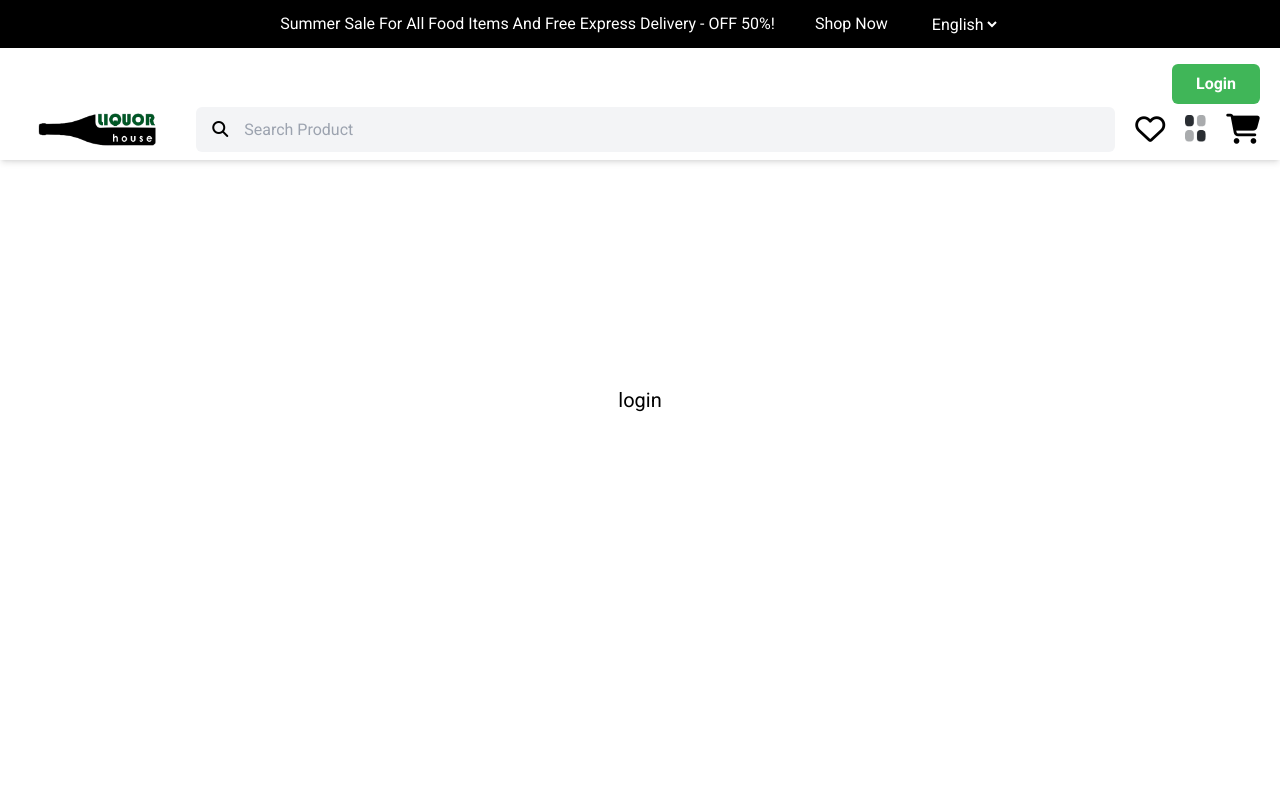
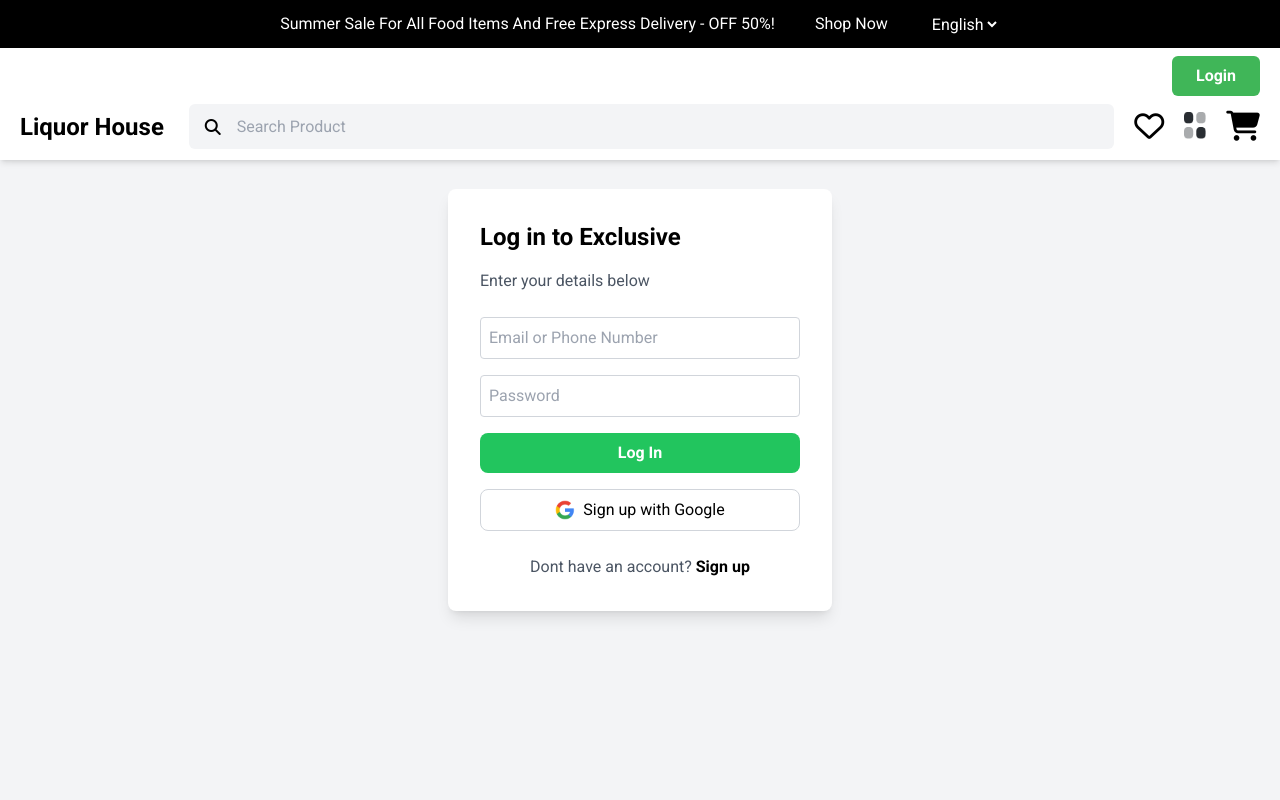
Before and after one commit to Dev-Jathu/MultiShop, a React (Create React App) app in the folder frontend/: page /login in a window 1280 px wide. Shown: the top 800 px of the page. Built offline with nearby package versions, Linux system fonts and the light colour scheme.

Commit message:
login signup design

```diff
--- a/frontend/src/components/layout/Header.jsx
+++ b/frontend/src/components/layout/Header.jsx
@@ -1,14 +1,13 @@
-import { Link } from 'react-router-dom';
-import { authContext } from '../../context/authContext.js';
-import { useState, useEffect, useContext } from 'react';
-import Logo from '../../assets/images/logo.png';
+import { Link } from "react-router-dom";
+import { authContext } from "../../context/authContext.js";
+import { useState, useEffect, useContext } from "react";
 
-import Categories from '../../assets/images/categories.png';
+import Categories from "../../assets/images/categories.png";
 
 function Header() {
   const [showLinks, setShowLinks] = useState(false);
   const { user, role, token } = useContext(authContext);
-  const { photo } = user || {};
+  const {  photo } = user || {};
 
   const toggleLinks = () => {
     setShowLinks(!showLinks);
@@ -25,118 +24,105 @@ function Header() {
       }
     };
 
-    window.addEventListener('scroll', handleScroll);
+    window.addEventListener("scroll", handleScroll);
 
     return () => {
-      window.removeEventListener('scroll', handleScroll);
+      window.removeEventListener("scroll", handleScroll);
     };
   }, [showLinks]);
 
   return (
     <div>
-      <div className='main '>
-        <div className='fixed z-50 navbar flex justify-center p-3 bg-black shadow-gray-50 text-white text-[18px] lg:px-60 px-[5px] w-full'>
-          <div className='flex justify-between lg:gap-10 md:gap-[20px] gap-8 lg:text-base md:text-[14px] text-[10px] items-center'>
-            <p className='text-center md:text-left'>
+      <div className="main ">
+        <div className="fixed z-50 navbar flex justify-center p-3 bg-black shadow-gray-50 text-white text-[18px] lg:px-60 px-[5px] w-full">
+          <div className="flex justify-between lg:gap-10 md:gap-[20px] gap-8 lg:text-base md:text-[14px] text-[10px] items-center">
+            <p className="text-center md:text-left">
               Summer Sale For All Food Items And Free Express Delivery - OFF
               50%!
             </p>
-            <Link to=''>Shop Now</Link>
-            <select className='bg-black text-white border-none'>
+            <Link to="">Shop Now</Link>
+            <select className="bg-black text-white border-none">
               <option>English</option>
               <option>Tamil</option>
             </select>
           </div>
         </div>
-        <div className='header fixed z-10 w-full h-40 bg-white shadow-md lg:px-5 md:px-5 px-3 pt-2 '>
-          <div className='location pt-14 flex lg:gap-2 md:gap-[45px] items-center justify-between'>
-            <div className='location-logo text-black flex gap-3 items-center hover:text-primary'></div>
+        <div className="header fixed z-10 w-full h-40 bg-white shadow-md lg:px-5 md:px-5 px-3">
+          <div className="location pt-14 flex lg:gap-2 md:gap-[45px] items-center justify-between">
+            <div className="location-logo text-black flex gap-3 items-center hover:text-primary"></div>
             <div>
               {token && user ? (
-                <div className='user text-black '>
+                <div className="user text-black ">
                   <Link
                     to={`${
-                      role === 'customer'
-                        ? '/my-account'
-                        : role === 'admin'
-                        ? '/admin'
-                        : '/home'
+                      role === "customer"
+                        ? "/my-account"
+                        : role === "admin"
+                        ? "/admin"
+                        : "/home"
                     }`}
-                    className='flex gap-4 items-center'
+                    className="flex gap-4 items-center"
                   >
                     <img
-                      src={photo || 'http://www.gravatar.com/avatar/?d=mp'}
-                      alt='profile'
-                      className='rounded-full w-12'
+                      src={photo || "http://www.gravatar.com/avatar/?d=mp"}
+                      alt="profile"
+                      className="rounded-full w-12"
                     />
                   </Link>
                 </div>
               ) : (
-                <Link to='/login'>
-                  <button className='bg-primary px-6 py-2 text-white font-semibold rounded-md'>
+                <Link to="/login">
+                  <button className="bg-primary px-6 py-2 text-white font-semibold rounded-md">
                     Login
                   </button>
                 </Link>
               )}
             </div>
           </div>
-          <div className='search flex items-center justify-between  md:gap-5 sm:gap-5 gap-6 '>
-            <Link to='/' className='w-[180px] h-[50px]'>
-              <img
-                src={Logo}
-                alt='logo'
-                className='w-full h-full object-cover '
-              />
+          <div className="search flex items-center justify-between pt-2 md:gap-5 sm:gap-5">
+            <Link to="/" className="w-[170px] text-2xl font-bold">
+              Liquor House
             </Link>
-            <div className='rounded-md px-4 bg-gray-100 label lg:w-[85%] md:w-[70%] border-none items-center flex justify-between'>
-              <i className='fa-solid fa-magnifying-glass'></i>
+            <div className="rounded-md px-4 bg-gray-100 label lg:w-[85%] md:w-[70%] border-none items-center flex justify-between">
+              <i className="fa-solid fa-magnifying-glass"></i>
               <input
-                type='search'
-                placeholder='Search Product'
-                className='px-4 bg-transparent focus:outline-none md:w-[100%] lg:w-[100%] h-[45px] items-center'
+                type="search"
+                placeholder="Search Product"
+                className="px-4 bg-transparent focus:outline-none md:w-[100%] lg:w-[100%] h-[45px] items-center"
               />
             </div>
-            <div className='dropdown lg:hidden md:hidden block text-[25px]'>
+            <div className="dropdown lg:hidden md:hidden block text-[25px]">
               <i
-                className='fa-solid fa-list cursor-pointer'
+                className="fa-solid fa-list cursor-pointer"
                 onClick={toggleLinks}
               ></i>
             </div>
 
-            <div className='shop lg:text-[30px] md:text-[25px] hidden lg:blog gap-12 md:gap-5 md:flex lg:flex'>
-              <Link to='/wishlist'>
-                <i className='fa-regular fa-heart cursor-pointer'></i>
+            <div className="shop lg:text-[30px] md:text-[25px] hidden lg:blog gap-12 md:gap-5 md:flex lg:flex">
+              <Link to="/wishlist">
+                <i className="fa-regular fa-heart cursor-pointer"></i>
               </Link>
-              <Link to='/category'>
+              <Link to="/category">
                 <img
                   src={Categories}
-                  className=' md:h-[30px] md:w-[40px] h-[58px] lg:h-[35px] lg:pt-2 md:pt-1'
-                  alt='categories'
+                  className=" md:h-[30px] md:w-[40px] h-[58px] lg:h-[35px] lg:pt-2 md:pt-1"
+                  alt="categories"
                 />
               </Link>
-              <Link to='/cart'>
-                <i className='fa-solid fa-cart-shopping cursor-pointer'></i>
+              <Link to="/cart">
+                <i className="fa-solid fa-cart-shopping cursor-pointer"></i>
               </Link>
             </div>
           </div>
           {showLinks && (
-            <div className='dropdown-links flex flex-col gap-3 mt-3 bg-black text-white p-4 rounded shadow-md absolute top-[93%] right-0 '>
-              <Link
-                to='/wishlist'
-                onClick={handleLinkClick}
-              >
+            <div className="dropdown-links flex flex-col gap-3 mt-3 bg-black text-white p-4 rounded shadow-md absolute top-[93%] right-0 ">
+              <Link to="/wishlist" onClick={handleLinkClick}>
                 Wishlist
               </Link>
-              <Link
-                to='/category'
-                onClick={handleLinkClick}
-              >
+              <Link to="/category" onClick={handleLinkClick}>
                 All Categories
               </Link>
-              <Link
-                to='/cart'
-                onClick={handleLinkClick}
-              >
+              <Link to="/cart" onClick={handleLinkClick}>
                 Cart
               </Link>
             </div>
--- a/frontend/src/pages/login.jsx
+++ b/frontend/src/pages/login.jsx
@@ -1,165 +1,191 @@
-// import { useState, useContext } from "react";
-// import { Link, useNavigate } from "react-router-dom";
-// import { authContext } from "../context/authContext.js";
-// import { BASE_URL } from "../config";
-// import { toast } from "react-toastify";
+import { useState, useContext } from 'react';
+import { Link, useNavigate } from 'react-router-dom';
+import { authContext } from '../context/authContext.js';
+import { BASE_URL } from '../config';
+import { toast } from 'react-toastify';
+import Google from '../assets/images/Google.png';
 
-// const LoginForm = () => {
-//   const [email, setEmail] = useState("");
-//   const [password, setPassword] = useState("");
-//   const [errors, setErrors] = useState({});
-//   const [loading, setLoading] = useState(false);
-//   const { dispatch } = useContext(authContext);
-//   const navigate = useNavigate();
+const LoginForm = () => {
+  const [email, setEmail] = useState('');
+  const [password, setPassword] = useState('');
+  const [errors, setErrors] = useState({});
+  const [loading, setLoading] = useState(false);
+  const { dispatch } = useContext(authContext);
+  const Navigate = useNavigate();
 
-//   const validateEmail = (email) => /^[^\s@]+@[^\s@]+\.[^\s@]+$/.test(email);
+  const validateEmail = (email) => /^[^\s@]+@[^\s@]+\.[^\s@]+$/.test(email);
 
-//   const validateForm = () => {
-//     const errors = {};
+  const validateForm = () => {
+    const errors = {};
 
-//     if (!validateEmail(email)) {
-//       errors.email = "Please enter a valid email address.";
-//       toast.error("Please enter a valid email address.");
-//     }
+    if (!validateEmail(email)) {
+      errors.email = 'Please enter a valid email address.';
+      toast.error('Please enter a valid email address.');
+    }
 
-//     if (password.length < 6) {
-//       errors.password = "Password must be at least 6 characters.";
-//       toast.error("Password must be at least 6 characters.");
-//     }
+    if (password.length < 6) {
+      errors.password = 'Password must be at least 6 characters.';
+      toast.error('Password must be at least 6 characters.');
+    }
 
-//     setErrors(errors);
-//     return Object.keys(errors).length === 0;
-//   };
+    setErrors(errors);
+    return Object.keys(errors).length === 0;
+  };
 
-//   const handleSubmit = async (e) => {
-//     e.preventDefault();
-//     if (validateForm()) {
-//       setLoading(true);
-//       try {
-//         const res = await fetch(`${BASE_URL}/users/login`, {
-//           method: "POST",
-//           headers: {
-//             "Content-Type": "application/json",
-//           },
-//           body: JSON.stringify({ email, password }),
-//         });
+  const handleSubmit = async (e) => {
+    e.preventDefault();
+    if (validateForm()) {
+      setLoading(true);
+      try {
+        const res = await fetch(`${BASE_URL}/users/login`, {
+          method: 'POST',
+          headers: {
+            'Content-Type': 'application/json',
+          },
+          body: JSON.stringify({ email, password }),
+        });
 
-//         const result = await res.json();
+        const result = await res.json();
 
-//         if (!res.ok) {
-//           throw new Error(result.message);
-//         }
+        if (!res.ok) {
+          throw new Error(result.message);
+        }
 
-//         toast.success("Welcome Back!");
+        toast.success('Welcome Back!');
 
-//         dispatch({
-//           type: "LOGIN_SUCCESS",
-//           payload: {
-//             user: result.user,
-//             role: result.role,
-//             token: result.token,
-//           },
-//         });
+        dispatch({
+          type: 'LOGIN_SUCCESS',
+          payload: {
+            user: result.user,
+            role: result.role,
+            token: result.token,
+          },
+        });
 
-//         localStorage.setItem("user", JSON.stringify(result.user));
-//         localStorage.setItem("role", result.role);
-//         localStorage.setItem("token", result.token);
+        localStorage.setItem('user', JSON.stringify(result.user));
+        localStorage.setItem('role', result.role);
+        localStorage.setItem('token', result.token);
 
-//         setEmail("");
-//         setPassword("");
-//         setLoading(false);
+        setEmail('');
+        setPassword('');
+        setLoading(false);
 
-//         if (result.role === "admin") {
-//           navigate("/admin");
-//         } else {
-//           navigate("/my-account");
-//         }
-//       } catch (error) {
-//         setErrors({ email: "Login failed. Please try again." });
-//         toast.error("Login failed. Please try again");
-//         setLoading(false);
-//       }
-//     }
-//   };
+        if (result.role === 'admin') {
+          Navigate('/admin');
+        } else {
+          Navigate('/my-account');
+        }
+      } catch (error) {
+        setErrors({ email: 'Login failed. Please try again.' });
+        toast.error('Login failed. Please try again');
+        setLoading(false);
+      }
+    }
+  };
 
-//   return (
-//     <div className="flex items-center justify-center min-h-screen bg-gray-100">
-//       <div className="bg-white p-8 rounded-lg shadow-lg max-w-sm w-full">
-//         <h2 className="text-2xl font-bold mb-4">Log in to Exclusive</h2>
-//         <p className="text-gray-600 mb-6">Enter your details below</p>
-//         <form onSubmit={handleSubmit}>
-//           <input
-//             type="email"
-//             placeholder="Email or Phone Number"
-//             value={email}
-//             onChange={(e) => setEmail(e.target.value)}
-//             className="w-full p-2 mb-4 border border-gray-300 rounded"
-//             required
-//           />
-//           {errors.email && (
-//             <p className="text-red-500 text-sm mb-2">{errors.email}</p>
-//           )}
-//           <input
-//             type="password"
-//             placeholder="Password"
-//             value={password}
-//             onChange={(e) => setPassword(e.target.value)}
-//             className="w-full p-2 mb-4 border border-gray-300 rounded"
-//             required
-//           />
-//           {errors.password && (
-//             <p className="text-red-500 text-sm mb-2">{errors.password}</p>
-//           )}
-//           <button
-//             type="submit"
-//             className="w-full bg-green-500 text-white py-2 rounded-lg font-bold"
-//             disabled={loading}
-//           >
-//             {loading ? "Logging in..." : "Log In"}
-//           </button>
-//         </form>
-//         <div className="flex justify-between mt-4">
-//           <Link to="/forgot-password" className="text-gray-600 font-semibold">
-//             Forgot Password?
-//           </Link>
-//         </div>
-//         <div className="mt-6 text-center">
-//           <p className="text-gray-600">
-//             Dont have an account?{" "}
-//             <Link to="/sign-up" className="text-black font-semibold">
-//               Sign up
-//             </Link>
-//           </p>
-//         </div>
-//       </div>
-//     </div>
-//   );
-// };
-
-// export default LoginForm;
-
-import React from "react";
-import { BASE_URL } from "../config";
-
+  // google authentication
   function navigate(url) {
     window.location.href = url;
   }
 
   async function auth() {
-  const response = await fetch(`http://localhost:5000/request`, { method: "POST" });
+    const response = await fetch(`http://localhost:5000/request`, {
+      method: 'POST',
+    });
     const data = await response.json();
     navigate(data.url);
   }
+  return (
+    <div className='flex items-center justify-center min-h-screen bg-gray-100'>
+      <div className='bg-white p-8 rounded-lg shadow-lg max-w-sm w-full'>
+        <h2 className='text-2xl font-bold mb-4'>Log in to Exclusive</h2>
+        <p className='text-gray-600 mb-6'>Enter your details below</p>
+        <form onSubmit={handleSubmit}>
+          <input
+            type='email'
+            placeholder='Email or Phone Number'
+            value={email}
+            onChange={(e) => setEmail(e.target.value)}
+            className='w-full p-2 mb-4 border border-gray-300 rounded'
+            required
+          />
+          {errors.email && (
+            <p className='text-red-500 text-sm mb-2'>{errors.email}</p>
+          )}
+          <input
+            type='password'
+            placeholder='Password'
+            value={password}
+            onChange={(e) => setPassword(e.target.value)}
+            className='w-full p-2 mb-4 border border-gray-300 rounded'
+            required
+          />
+          {errors.password && (
+            <p className='text-red-500 text-sm mb-2'>{errors.password}</p>
+          )}
+          <button
+            type='submit'
+            className='w-full bg-green-500 text-white py-2 rounded-lg font-bold'
+            disabled={loading}
+          >
+            {loading ? 'Logging in...' : 'Log In'}
+          </button>
+        </form>
 
-function login() {
-  return (
-    <div className="h-[100vh] flex flex-col justify-center items-center">
-      <div className="text-xl text-center">login</div>
-      {/* <button type="button" onClick={() => auth()}>
-        Login
-      </button> */}
+        <div className='flex items-center justify-center mt-4'>
+          <button
+            onClick={() => auth()}
+            type='submit'
+            className='w-full flex items-center justify-center border border-gray-300 py-2 rounded-lg'
+          >
+            <img
+              src={Google}
+              alt='Google Icon'
+              className='w-5 h-5 mr-2'
+            />
+            Sign up with Google
+          </button>
+        </div>
+        <div className='mt-6 text-center'>
+          <p className='text-gray-600'>
+            Dont have an account?{' '}
+            <Link
+              to='/sign-up'
+              className='text-black font-semibold'
+            >
+              Sign up
+            </Link>
+          </p>
+        </div>
+      </div>
     </div>
   );
-}
+};
 
-export default login;
+export default LoginForm;
+
+// import React from "react";
+// import { BASE_URL } from "../config";
+
+// function navigate(url) {
+//   window.location.href = url;
+// }
+
+// async function auth() {
+//   const response = await fetch(`http://localhost:5000/request`, { method: "POST" });
+//   const data = await response.json();
+//   navigate(data.url);
+// }
+
+// function login() {
+//   return (
+//     <div className="h-[100vh] flex flex-col justify-center items-center">
+//       <div className="text-xl text-center">login</div>
+//       <button type="button" onClick={() => auth()}>
+//         Login
+//       </button>
+//     </div>
+//   );
+// }
+
+// export default login;
--- a/frontend/src/pages/signup.jsx
+++ b/frontend/src/pages/signup.jsx
@@ -15,7 +15,7 @@ const SignUpForm = () => {
   const [errors, setErrors] = useState({ password: '', confirmPassword: '' });
   const [passwordValid, setPasswordValid] = useState(false);
 
-  const navigate = useNavigate();
+  const Navigate = useNavigate();
 
   // Password Validation
   const validatePassword = (password) => {
@@ -69,13 +69,26 @@ const SignUpForm = () => {
           throw new Error(message);
         }
 
-        navigate('/my-account');
+        Navigate('/my-account');
         console.log('Registration successful');
       } catch (err) {
         console.error('Registration failed:', err);
       }
     }
   };
+
+  // google authentication
+  function navigate(url) {
+    window.location.href = url;
+  }
+
+  async function auth() {
+    const response = await fetch(`http://localhost:5000/request`, {
+      method: 'POST',
+    });
+    const data = await response.json();
+    navigate(data.url);
+  }
 
   return (
     <div className='flex items-center justify-center min-h-screen bg-gray-100'>
@@ -159,6 +172,7 @@ const SignUpForm = () => {
         </form>
         <div className='flex items-center justify-center mt-4'>
           <button
+            onClick={() => auth()}
             type='submit'
             className='w-full flex items-center justify-center border border-gray-300 py-2 rounded-lg'
           >
```
Lines whose indentation alone changed are shown as unchanged.
